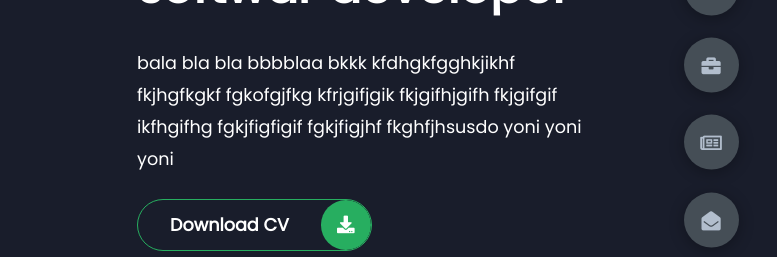
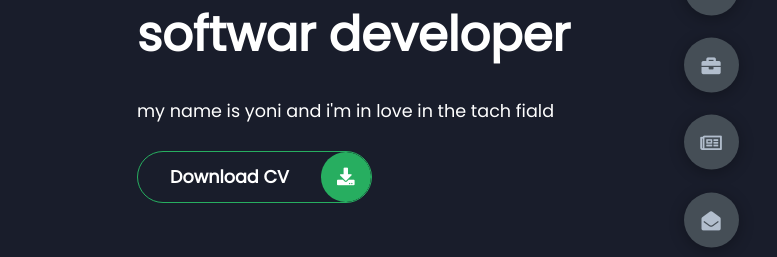
Before and after one commit to Yoni-Raich/Portfolio, a plain HTML site: page index.html in a window 1280 px wide. Both pictures are taken after a click on the element 1214 px from the left and 245 px from the top of the page. Shown: the part 335-592 px from the top of the page, 503-1280 px from the left. Drawn offline with Linux system fonts and the light colour scheme.

Commit message:
update description

```diff
--- a/index.html
+++ b/index.html
@@ -27,9 +27,7 @@
                    A softwar developer
                </h1>
                <p>
-                   bala bla bla bbbblaa bkkk kfdhgkfgghkjikhf fkjhgfkgkf
-                   fgkofgjfkg kfrjgifjgik fkjgifhjgifh fkjgifgif ikfhgifhg
-                   fgkjfigfigif fgkjfigjhf fkghfjhsusdo yoni yoni yoni
+                   my name is yoni and i'm in love in the tach fiald
                </p>
               <div class="btn-con">
                 <a href="https://drive.google.com/file/d/1h-9YS-HeE6Asq3_gC51aBkp3nfkT2uw8/view?usp=sharing" class="main-btn">
```
